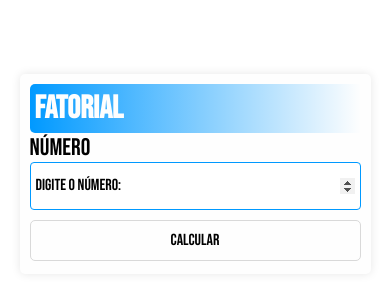
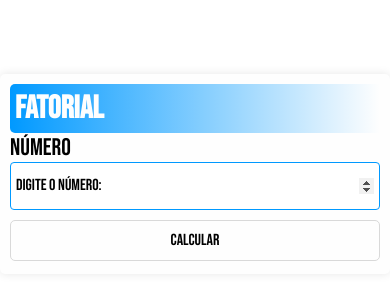
Before and after one commit to hochiminh1996/fat_recursive, a plain HTML site: page fat/index.html in a window 390 px wide. Shown: the part 248-548 px from the top of the page. Drawn offline with Linux system fonts and the light colour scheme.

Commit message:
Modificações do @media : padding e width

```diff
--- a/fat/css/estilo.css
+++ b/fat/css/estilo.css
@@ -140,7 +140,7 @@ div#resultado>#p-fatorial {
     color: #fefefe;
 }
 
-@media(max-width:670px){
+@media(max-width:500px){
     section{
         width: 100%;
         height: fit-content;
@@ -148,7 +148,7 @@ div#resultado>#p-fatorial {
     }
 
     #box{
-        width: 90%;
+        width: 100%;
     }
 
 
```
